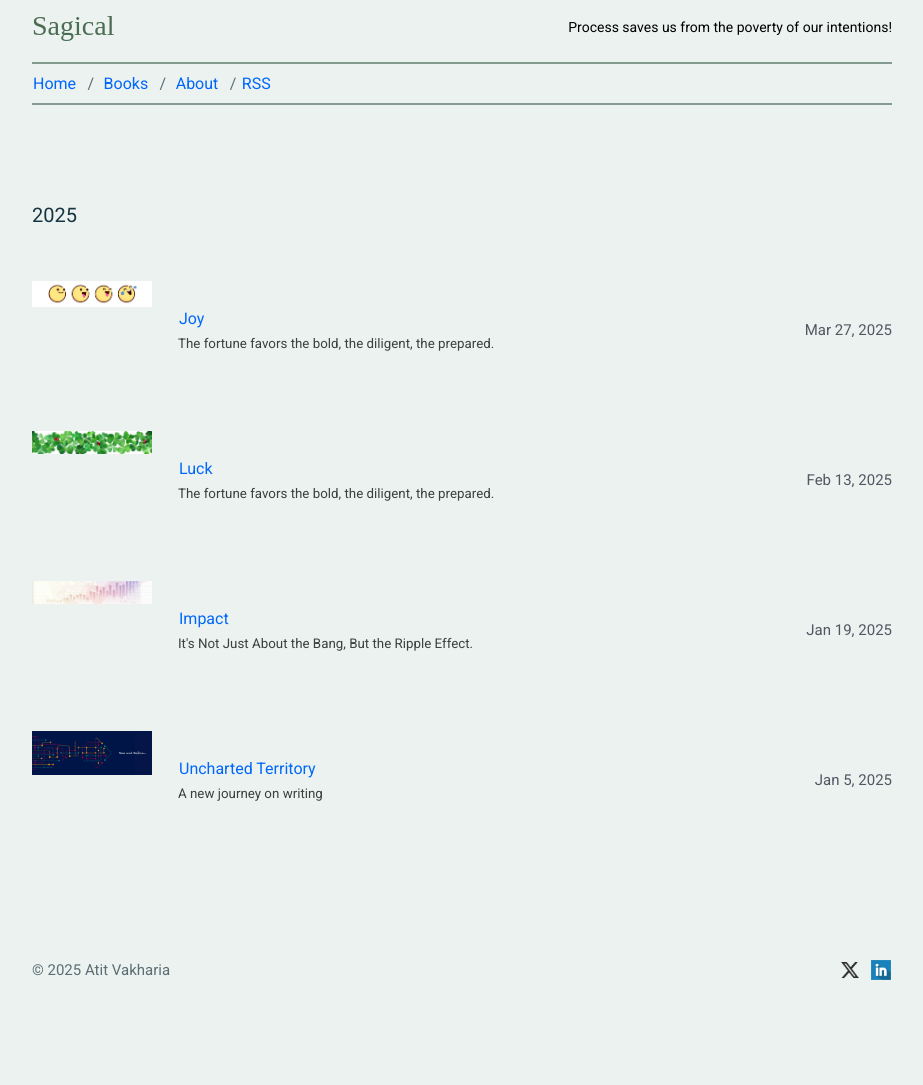
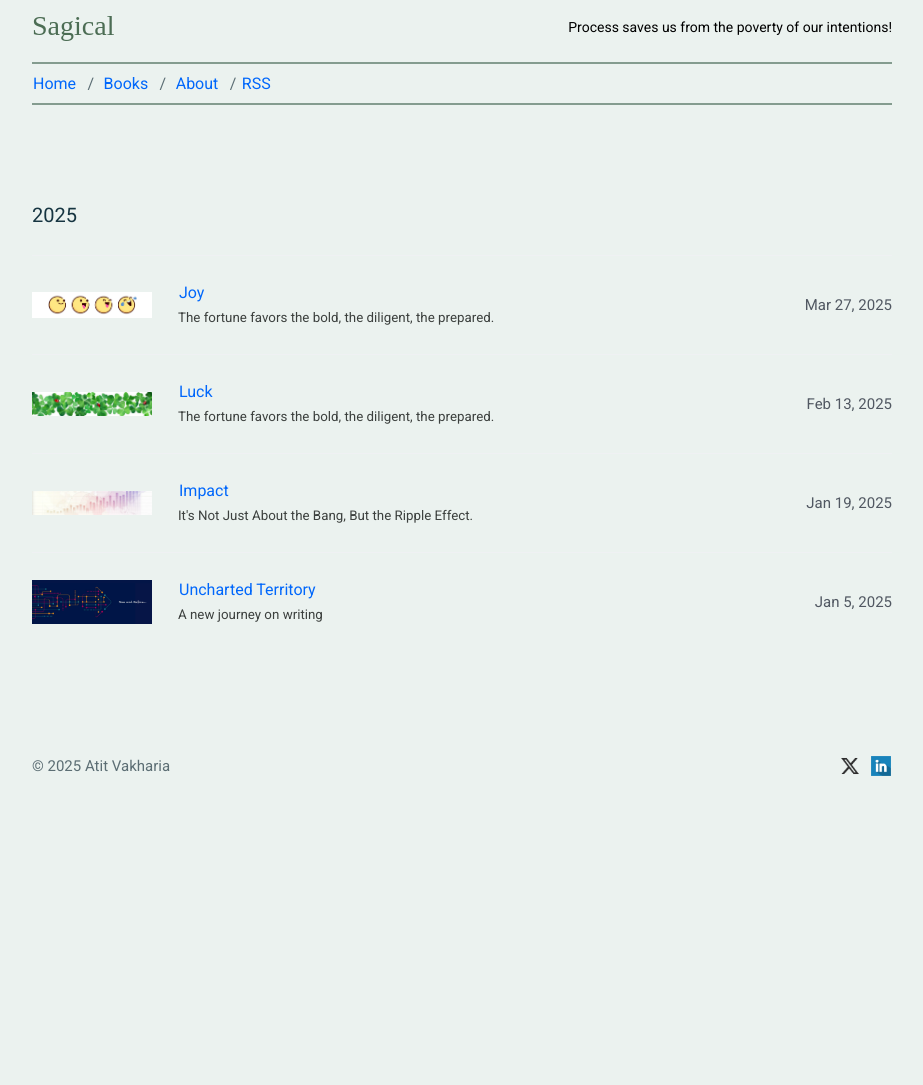
Before and after one commit to mkchoi212/paper-jekyll-theme, a Jekyll site: the page built from index.html, in a window 1280 px wide. Shown: the whole page, without its empty margins (178-1101 px from the left). Built offline with Jekyll 4.4.1, drawn with Linux system fonts in a browser that asks for light colours; after the commit the page ends 900 px from its top, so only the background shows below that.

Commit message:
Update index.html

```diff
--- a/index.html
+++ b/index.html
@@ -12,7 +12,7 @@ title: Home
   <ul class="c-archives__list">
     {% endif %}
     <li class="c-archives__item">
-      <div style="float: left; width: auto; height: 99px;  max-width: 120px; max-height: 120px; border-radius: 4px;">
+      <div style="float: left; width: auto; height: auto;  max-width: 120px; max-height: 120px;">
         <img src="../assets/{{ post.title | downcase }}.png" alt="{{ post.title }}" />
       </div>
       <div style="float: left; text-align: left; width: 65%;">
```
